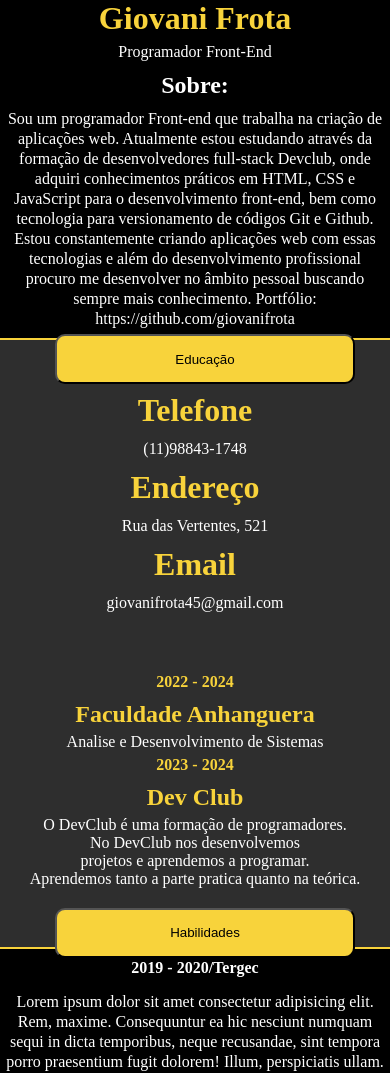
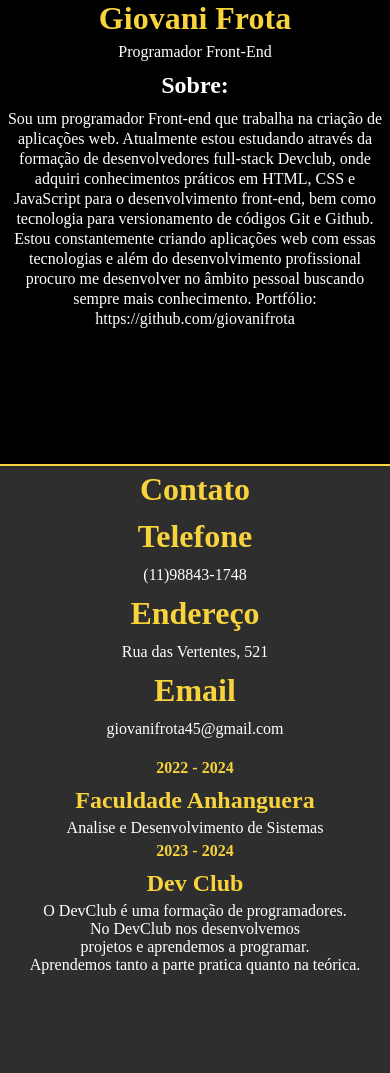
Before and after one commit to giovanifrota/curriculo-giovani, a plain HTML site: page index.html in a window 390 px wide. Shown: the top 1073 px of the page. Drawn offline with Linux system fonts and the light colour scheme.

Commit message:
tirando os botões e deixando responsivo

```diff
--- a/style.css
+++ b/style.css
@@ -99,12 +99,16 @@ footer{
     bottom: 340px;
     left: 420px;
 }
-@media screen and (max-width:700px) and (orientation: portrait){
+@media screen and (max-width:500px) and (orientation: portrait){
+    header{
+        height: 55vh;
+    }
     p{
         line-height: 20px;
     }
     button{
         width:300px;
+        opacity: 0;
     }
     img{
         left: 5px;
@@ -122,14 +126,14 @@ footer{
         height: 72%;
     }
     .cursos{
-        bottom:250px;
+        bottom:290px;
         text-align: center;
     }
     .esquerda{
         text-align: center;
     }
     .lista{
-        bottom:250px;
+        bottom:290px;
         text-align: center;
     }
     .vertical{
@@ -139,15 +143,18 @@ footer{
 
     }
     .primeiro-botao{
-        left:55px;
-        top:0;
+        width: 200px;
+        left:85px;
+        top:5px;
     }
     .segundo-botao{
-        left:55px;
+        width: 200px;
+        left:80px;
         bottom:230px;
     }
     .terceiro-botao{
-        left:55px;
+        width: 200px;
+        left:80px;
         bottom: 0;
     }
 }
```
